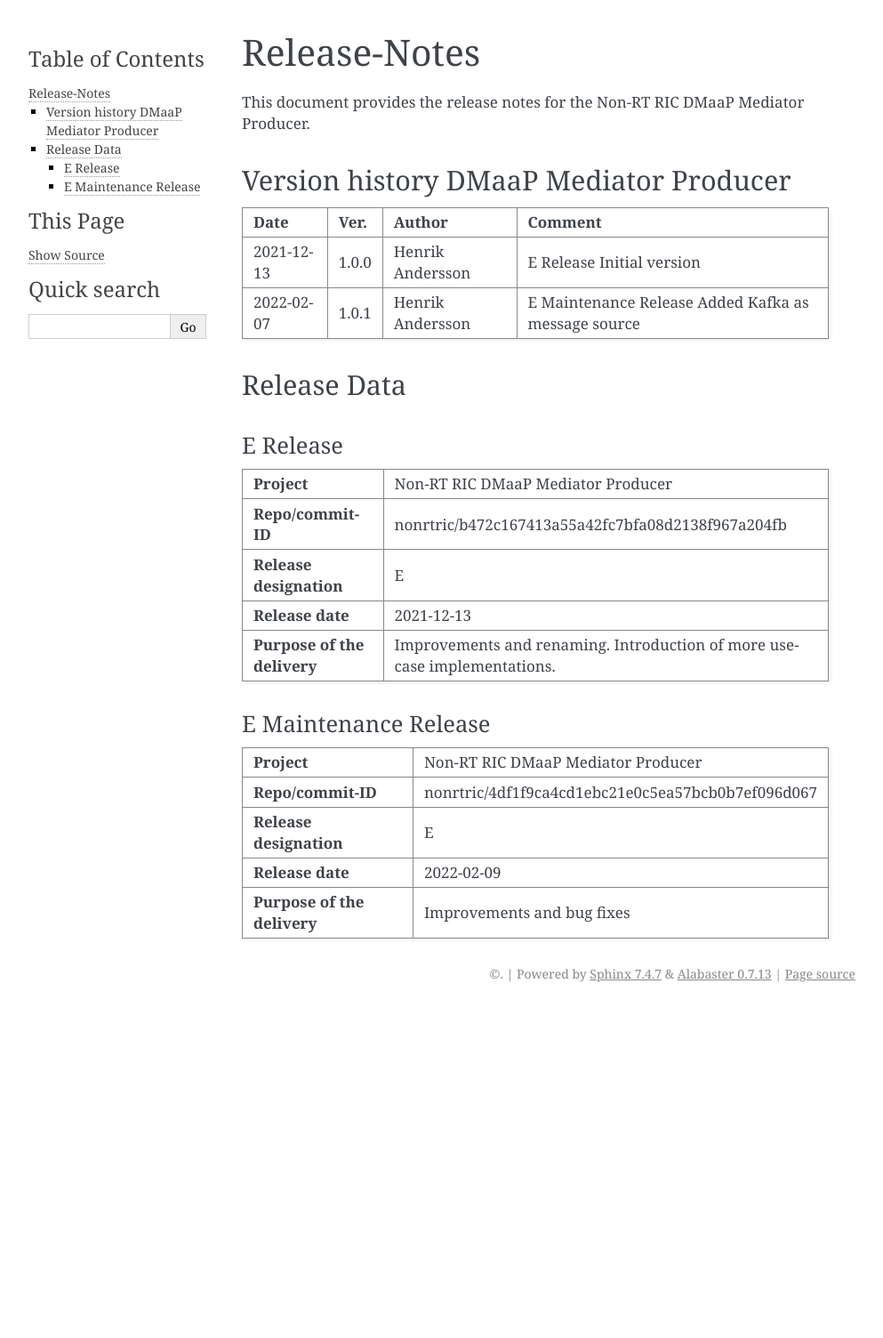
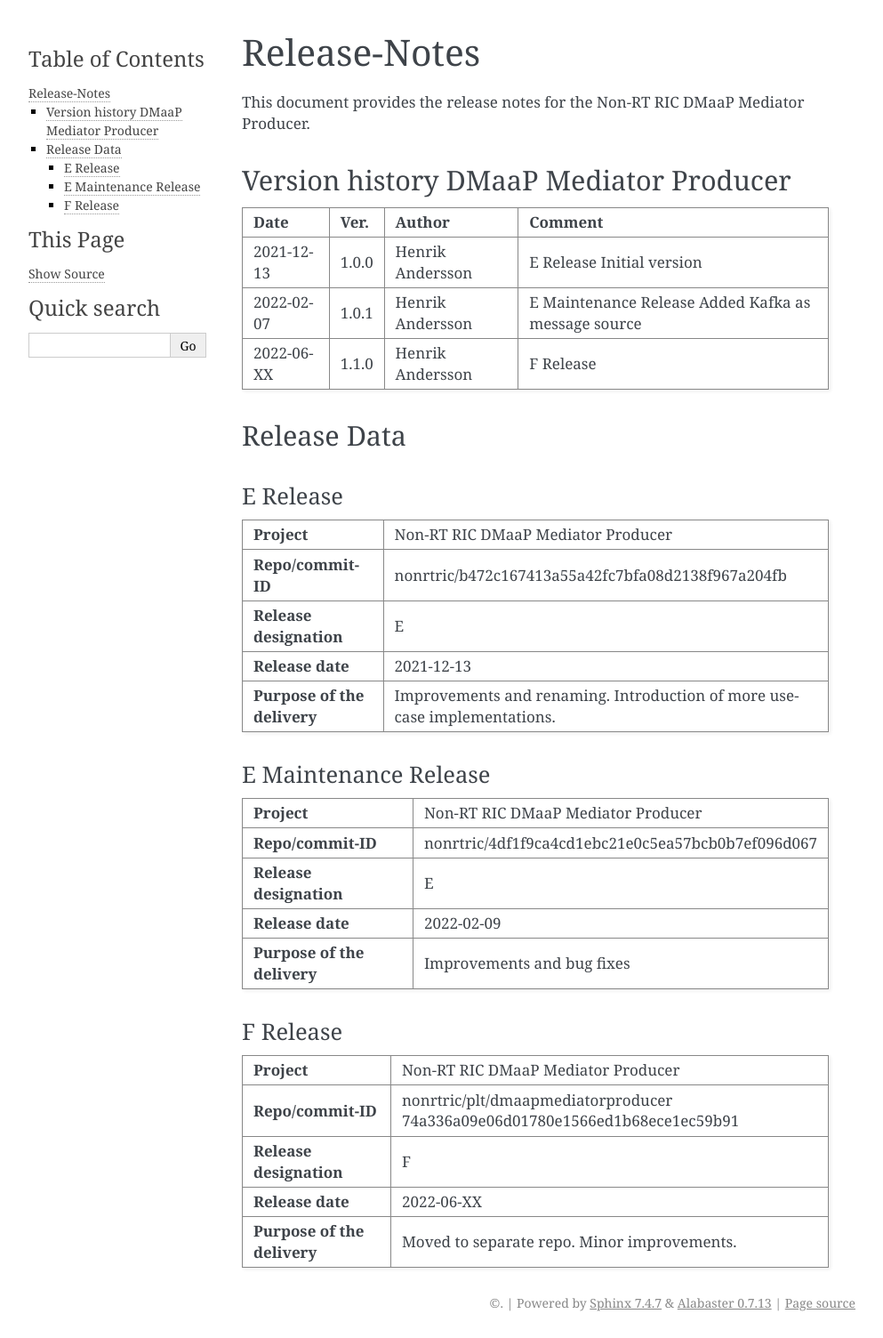
Before and after one commit to o-ran-sc/nonrtric-plt-dmaapmediatorproducer, a Sphinx documentation site: the page built from docs/release-notes.rst, in a window 1280 px wide. Shown: the whole page at 89% size, without its empty margins (148-1141 px from the left). Built offline with Sphinx 7.4.7, drawn with Linux system fonts in a browser that asks for light colours; before the commit the page ends 1134 px from its top, so only the background shows below that.

Commit message:
Update Release Notes
Issue-ID: NONRTRIC-762
Signed-off-by: elinuxhenrik <henrik.b.andersson@est.tech>
Change-Id: I4b7bb7d76dfe176bb9e4e222c920a698432e807c

```diff
--- a/docs/release-notes.rst
+++ b/docs/release-notes.rst
@@ -23,6 +23,9 @@
 |            |          |                  | Release         |
 |            |          |                  | Added Kafka as  |
 |            |          |                  | message source  |
++------------+----------+------------------+-----------------+
+| 2022-06-XX | 1.1.0    | Henrik Andersson | F Release       |
+|            |          |                  |                 |
 +------------+----------+------------------+-----------------+
 
 Release Data
@@ -65,3 +68,23 @@
 | **Purpose of the delivery** | Improvements and bug fixes                        |
 |                             |                                                   |
 +-----------------------------+---------------------------------------------------+
+
+F Release
+---------
++-----------------------------+---------------------------------------------------+
+| **Project**                 | Non-RT RIC DMaaP Mediator Producer                |
+|                             |                                                   |
++-----------------------------+---------------------------------------------------+
+| **Repo/commit-ID**          | nonrtric/plt/dmaapmediatorproducer                |
+|                             | 74a336a09e06d01780e1566ed1b68ece1ec59b91          |
+|                             |                                                   |
++-----------------------------+---------------------------------------------------+
+| **Release designation**     | F                                                 |
+|                             |                                                   |
++-----------------------------+---------------------------------------------------+
+| **Release date**            | 2022-06-XX                                        |
+|                             |                                                   |
++-----------------------------+---------------------------------------------------+
+| **Purpose of the delivery** | Moved to separate repo. Minor improvements.       |
+|                             |                                                   |
++-----------------------------+---------------------------------------------------+
```
